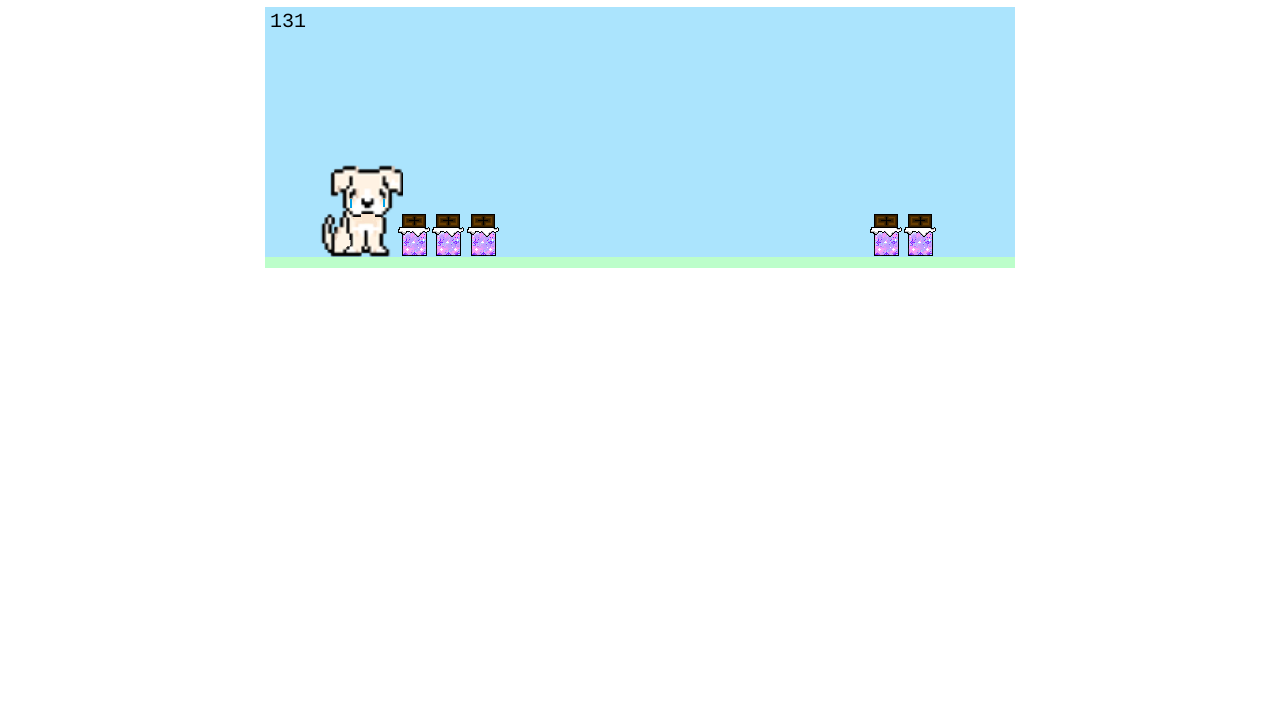
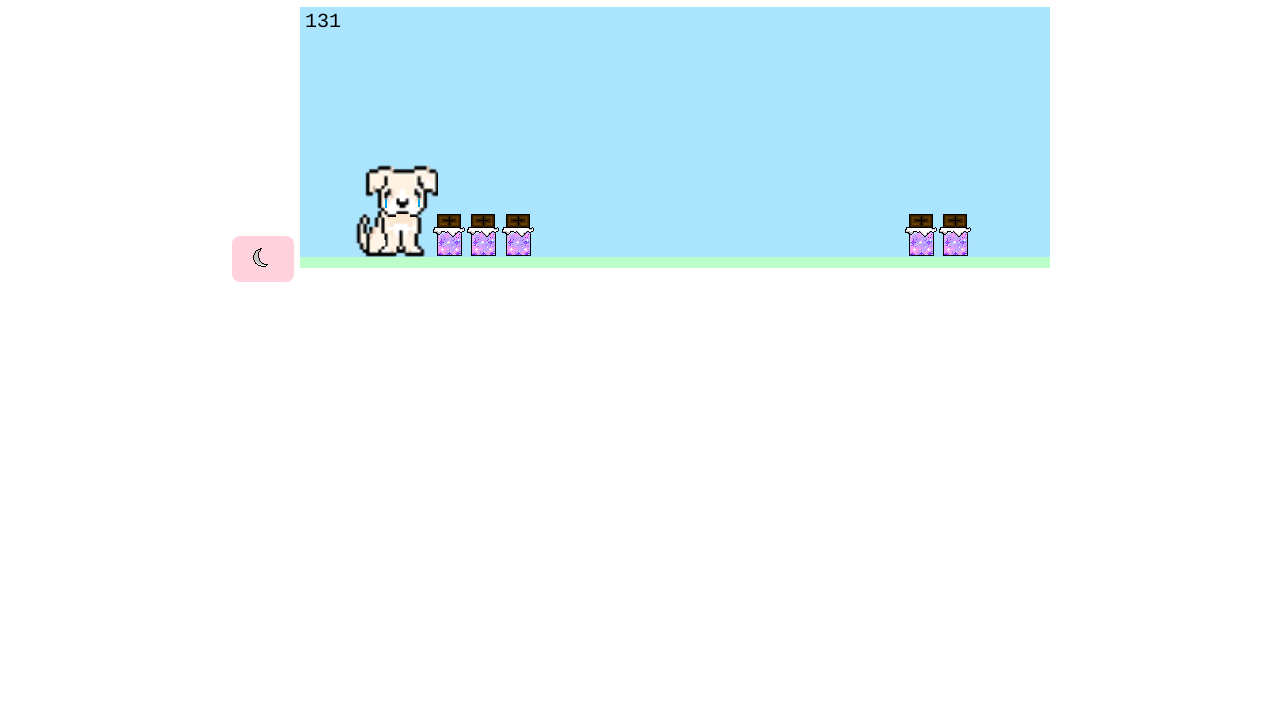
Before and after one commit to chetnadhir/myfirstgame, a plain HTML site: page index.html in a window 1280 px wide. Shown: the part 73-800 px from the top of the page. Drawn offline with Linux system fonts and the light colour scheme.

Commit message:
Update index.css

```diff
--- a/index.css
+++ b/index.css
@@ -27,7 +27,7 @@ button {
   color: ##e2c5fd;
 }
 #mybtn {
-  position: fixed;
+  position: auto;
   top: 0%;
   left: 80%
 }
```
